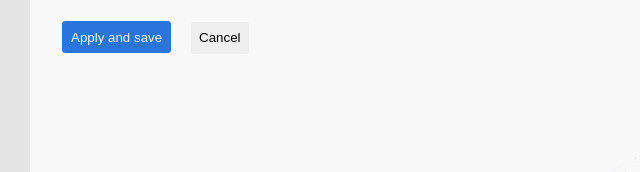
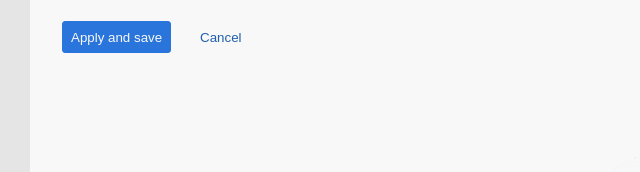
Before and after one commit to DM-Malkoff/MDL-test-work, a plain HTML site: page index.html in a window 1280 px wide. Shown: the part 519-691 px from the top of the page, 117-757 px from the left. Drawn offline with Linux system fonts and the light colour scheme.

Commit message:
fix button style

```diff
--- a/index.html
+++ b/index.html
@@ -115,7 +115,7 @@
           </div>
         </div>
         <button class="form--button form--button-apply" id="button-apply">Apply and save</button>
-        <button class="form--button form--button-reset" id="button-cancel">Cancel</button>
+        <button class="form--button form--button-cancel" id="button-cancel">Cancel</button>
       </div>
     </form>
 
```
